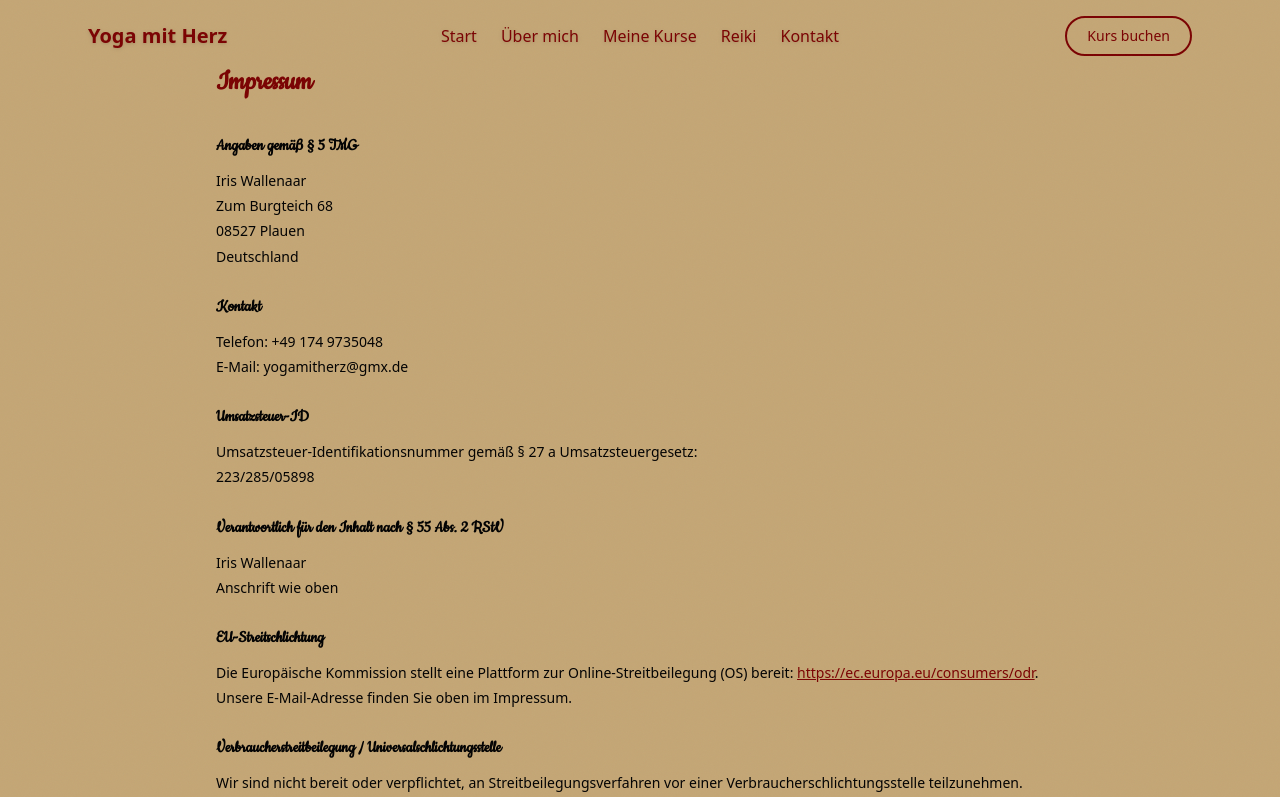
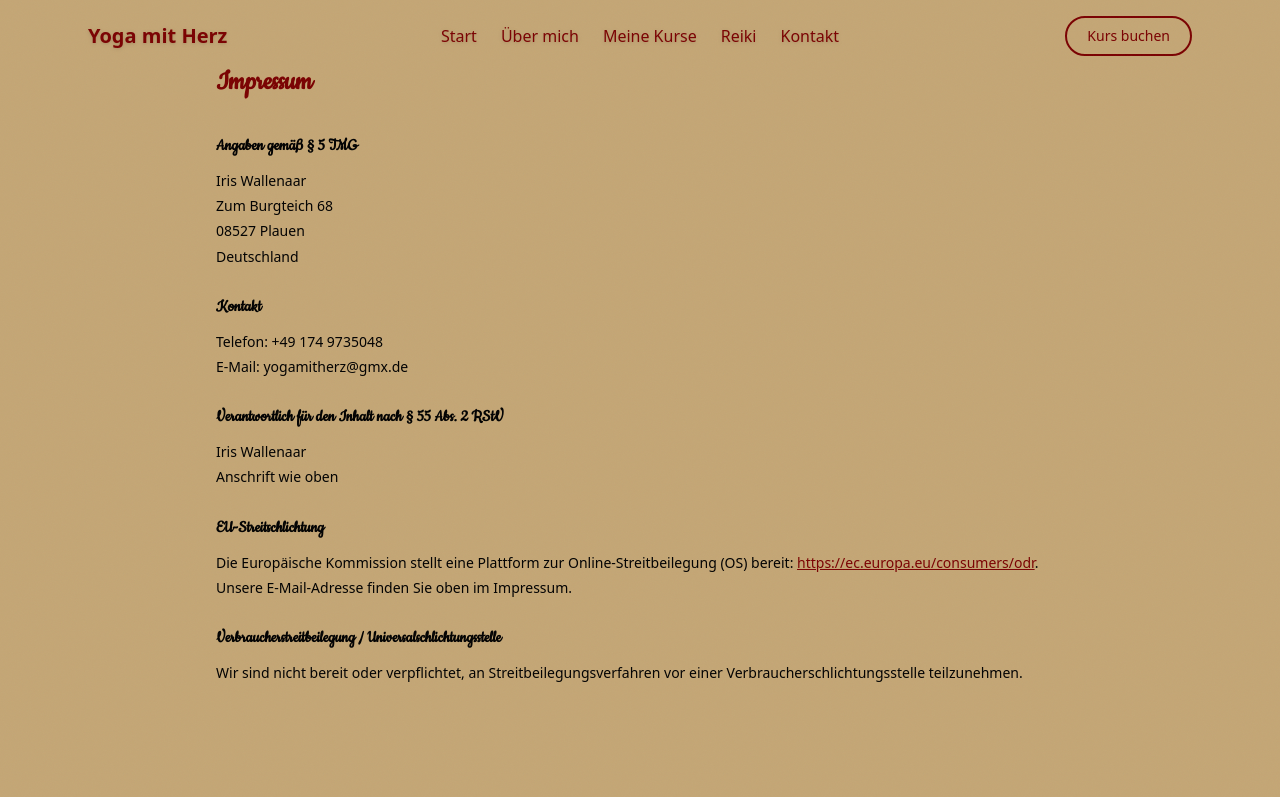
Before and after one commit to KimReuter/YogaMitHerz, a Next.js app: page /impressum in a window 1280 px wide. Shown: the top 797 px of the page. Built offline with nearby package versions, Linux system fonts and the light colour scheme.

Commit message:
Remove Umsatzsteuer-ID from Impressum (Kleinunternehmer)
Co-Authored-By: Claude Sonnet 4.6 <noreply@anthropic.com>

```diff
--- a/src/app/impressum/page.tsx
+++ b/src/app/impressum/page.tsx
@@ -20,14 +20,6 @@ export default function ImpressumPage() {
             <p>
               Telefon: +49&nbsp;174&nbsp;9735048 <br />
               E-Mail: yogamitherz@gmx.de
-            </p>
-          </div>
-
-          <div>
-            <h2 className="text-lg font-semibold mb-2">Umsatzsteuer-ID</h2>
-            <p>
-              Umsatzsteuer-Identifikationsnummer gemäß § 27 a Umsatzsteuergesetz: <br />
-              223/285/05898
             </p>
           </div>
 
```
